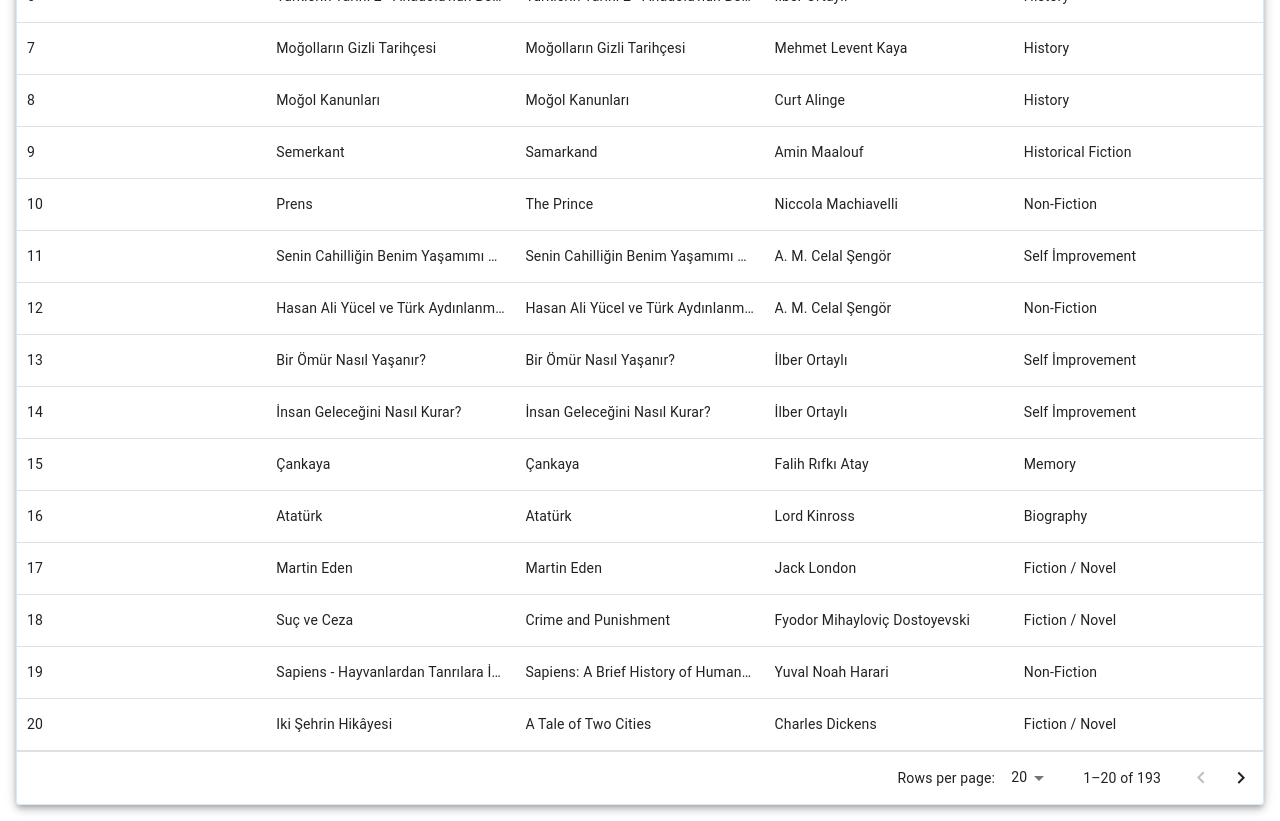
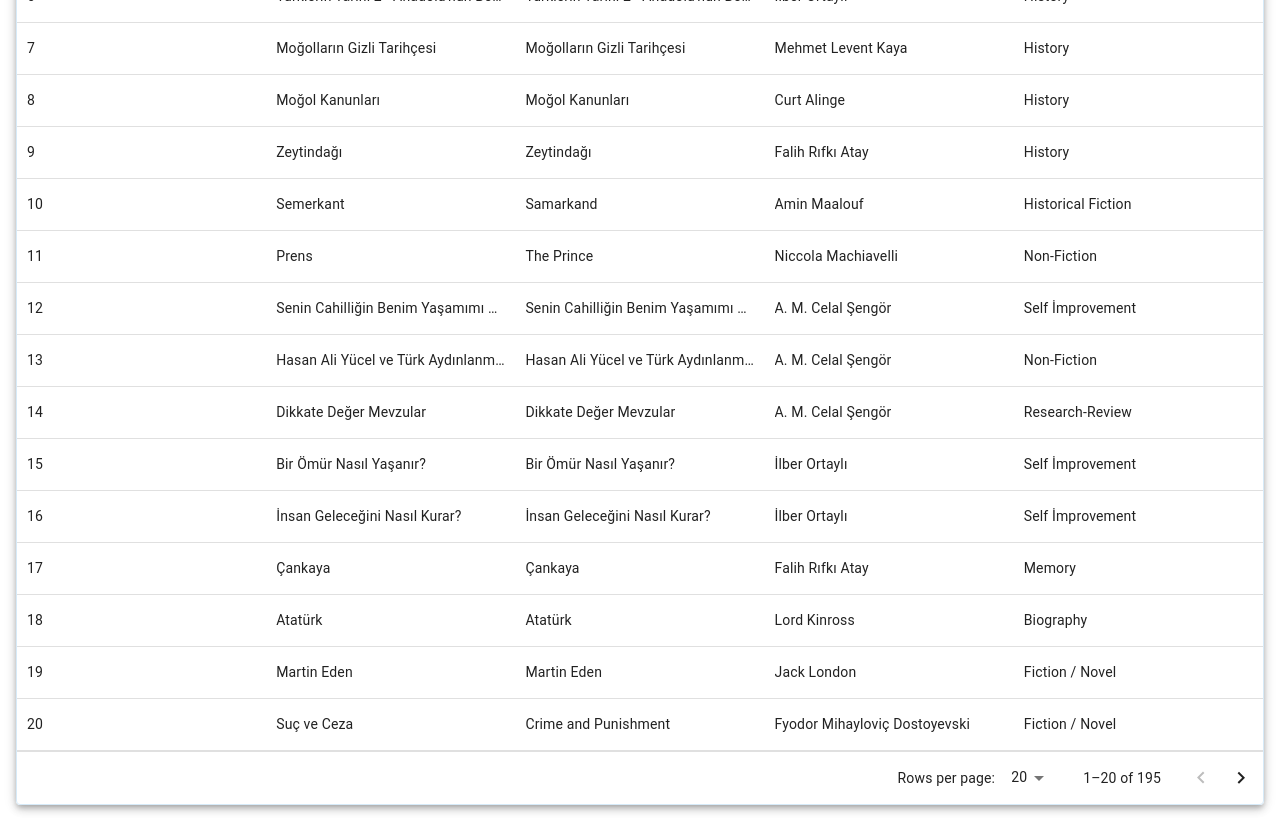
Before and after one commit to boraozisik/boraozisik-site, a Next.js app: page /books in a window 1280 px wide. Shown: the part 1300-2121 px from the top of the page. Built offline with nearby package versions, Linux system fonts and the light colour scheme.

Commit message:
table updated with books

```diff
--- a/src/pages/books.tsx
+++ b/src/pages/books.tsx
@@ -110,6 +110,12 @@
       genre: "History",
     },
     {
+      name: "Zeytindağı",
+      englishName: "Zeytindağı",
+      author: "Falih Rıfkı Atay",
+      genre: "History",
+    },
+    {
       name: "Semerkant",
       englishName: "Samarkand",
       author: "Amin Maalouf",
@@ -132,6 +138,12 @@
       englishName: "Hasan Ali Yücel ve Türk Aydınlanması",
       author: "A. M. Celal Şengör",
       genre: "Non-Fiction",
+    },
+    {
+      name: "Dikkate Değer Mevzular",
+      englishName: "Dikkate Değer Mevzular",
+      author: "A. M. Celal Şengör",
+      genre: "Research-Review",
     },
     {
       name: "Bir Ömür Nasıl Yaşanır?",
```
